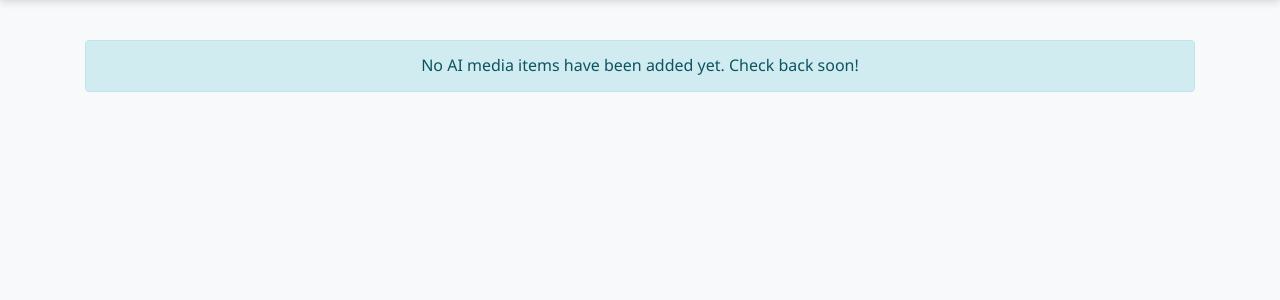
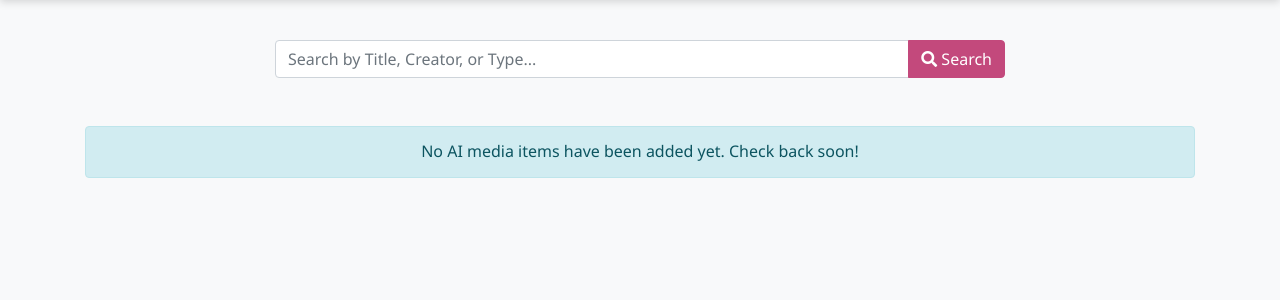
Before and after one commit to simpdatasush/prompts_testing, a Flask app: page /all_ai_media in a window 1280 px wide. Shown: the part 126-426 px from the top of the page. Run offline with Flask 3, Linux system fonts and the light colour scheme; grey boxes labelled with a size stand in for pictures from a placeholder-image service; some libraries are stand-ins or nearby versions.

Commit message:
Update all_ai_media.html

```diff
--- a/templates/all_ai_media.html
+++ b/templates/all_ai_media.html
@@ -90,6 +90,25 @@ margin-right: 15px;
 <div class="container">
 <h1 class="text-center mb-5" style="color: var(--color-dark-bg);">🎬 AI Videos, Podcasts & Movies</h1>
 
+<div class="row justify-content-center mb-5">
+    <div class="col-md-8">
+        <form id="searchForm" method="GET" action="{{ url_for('all_ai_media') }}">
+            <div class="input-group">
+                <input type="text" name="query" class="form-control" placeholder="Search by Title, Creator, or Type..." value="{{ request.args.get('query', '') }}">
+                <div class="input-group-append">
+                    <button class="btn btn-primary" type="submit" style="background-color: var(--color-primary); border-color: var(--color-primary);">
+                        <i class="fas fa-search"></i> Search
+                    </button>
+                    {% if request.args.get('query') %}
+                        <a href="{{ url_for('all_ai_media') }}" class="btn btn-outline-secondary">Clear</a>
+                    {% endif %}
+                </div>
+            </div>
+        </form>
+    </div>
+</div>
+
+
 {% if apps %}
 {% for app in apps %}
 <div class="media-card">
```
